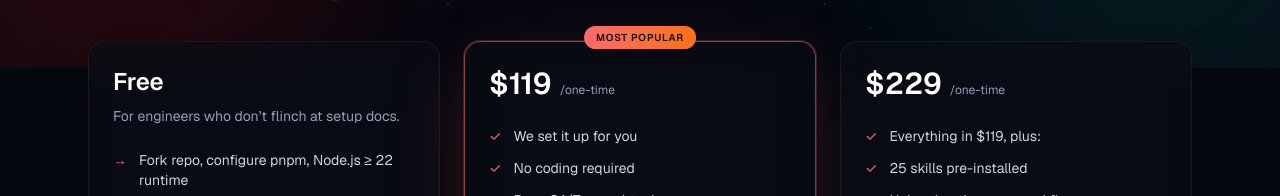
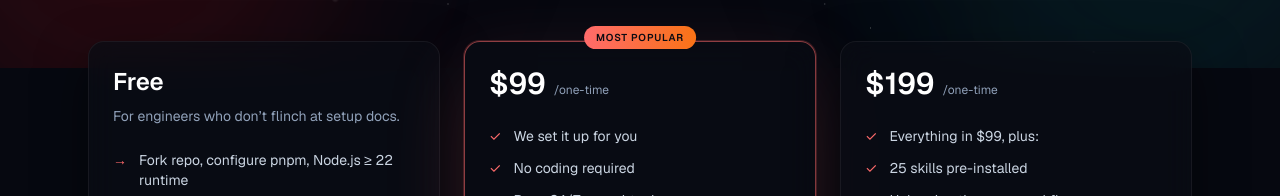
Before and after one commit to hazareajinkya/AICE-OpenClaw, a Next.js app: page / in a window 1280 px wide. Shown: the part 732-928 px from the top of the page. Built offline with nearby package versions, Linux system fonts and the light colour scheme.

Commit message:
Update pricing:  to ,  to

```diff
--- a/components/Pricing.tsx
+++ b/components/Pricing.tsx
@@ -17,7 +17,7 @@ const starterTier = [
 ];
 
 const premiumTier = [
-  "Everything in $119, plus:",
+  "Everything in $99, plus:",
   "25 skills pre-installed",
   "Help migrating your workflows",
   "1 custom automation built for you",
@@ -59,7 +59,7 @@ export default function Pricing() {
             MOST POPULAR
           </div>
           <div className="flex items-baseline gap-2">
-            <h3 className="text-3xl font-semibold text-white">$119</h3>
+            <h3 className="text-3xl font-semibold text-white">$99</h3>
             <span className="text-xs text-slate-400">/one-time</span>
           </div>
           <ul className="mt-6 space-y-3 text-sm text-slate-300">
@@ -77,7 +77,7 @@ export default function Pricing() {
 
         <div className="glass-card flex h-full flex-col rounded-2xl p-6">
           <div className="flex items-baseline gap-2">
-            <h3 className="text-3xl font-semibold text-white">$229</h3>
+            <h3 className="text-3xl font-semibold text-white">$199</h3>
             <span className="text-xs text-slate-400">/one-time</span>
           </div>
           <ul className="mt-6 space-y-3 text-sm text-slate-300">
--- a/components/StickyPricingBar.tsx
+++ b/components/StickyPricingBar.tsx
@@ -29,7 +29,7 @@ export default function StickyPricingBar() {
           <div className="flex-1">
             <p className="text-xs text-slate-400">Setup starting at</p>
             <p className="text-lg font-bold text-white">
-              $119 <span className="text-xs font-normal text-slate-400">/one-time</span>
+              $99 <span className="text-xs font-normal text-slate-400">/one-time</span>
             </p>
           </div>
           <a
```
